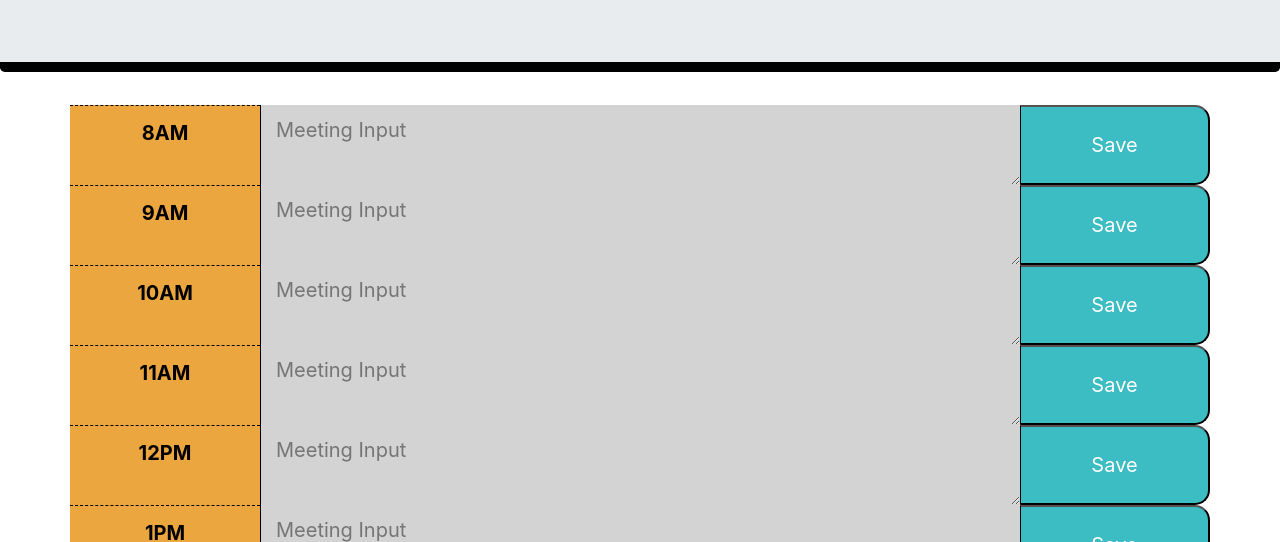
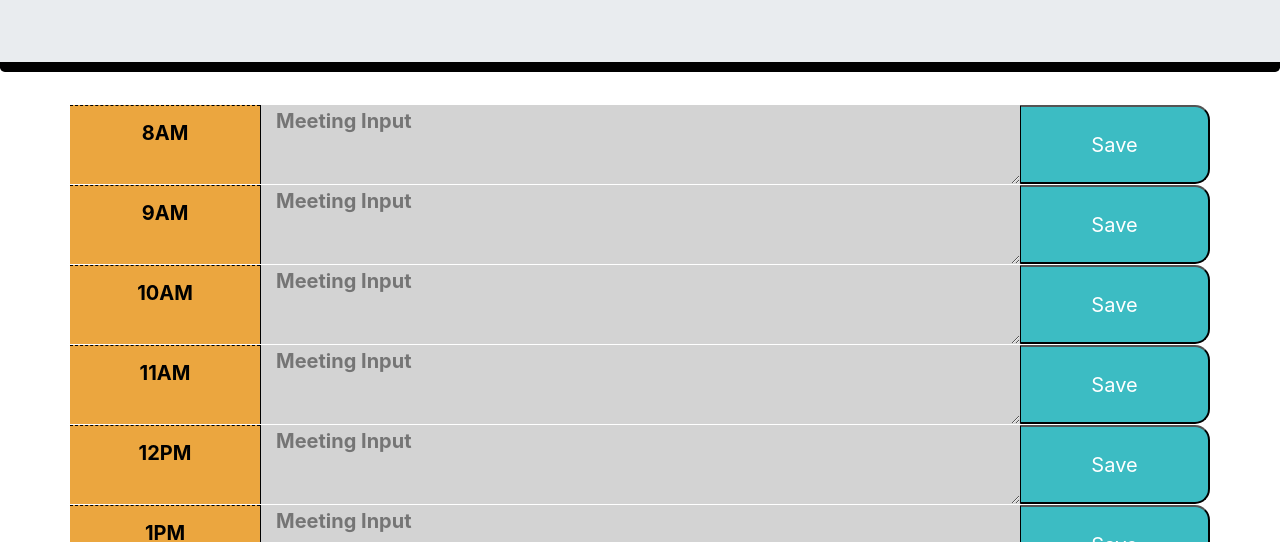
Before and after one commit to dianecandler/DayPlanner, a plain HTML site: page index.html in a window 1280 px wide. Shown: the part 258-800 px from the top of the page. Drawn offline with nearby package versions, Linux system fonts and the light colour scheme.

```diff
--- a/Assets/style.css
+++ b/Assets/style.css
@@ -8,7 +8,7 @@ textarea {
 	background: transparent;
 	border: none;
 	resize: none;
-	color: #000000;
+	font-weight: bolder;
 	border-left: 1px solid black;
 	padding: 10px;
 }
@@ -23,6 +23,7 @@ textarea {
 
 .description {
 	white-space: pre-wrap;
+	padding: 1px;
 }
 
 .time-block {
```
